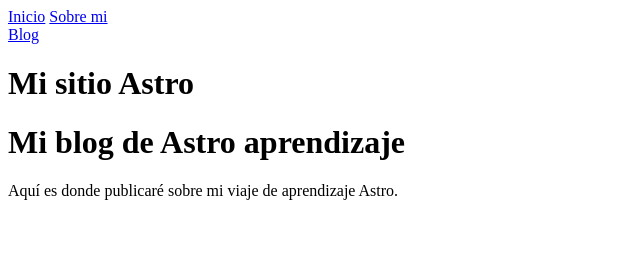
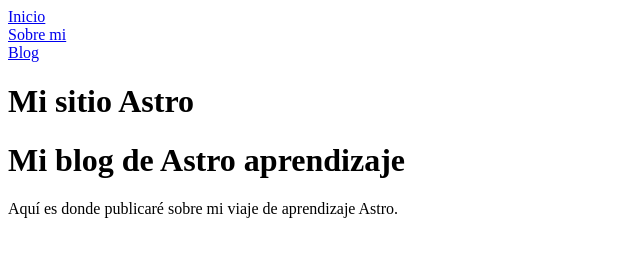
Before and after one commit to informatica3drc-sys/Daniel_Astro, an Astro site: page /blog in a window 1280 px wide. Shown: the whole page, without its empty margins (0-640 px from the left). Built offline with nearby package versions, Linux system fonts and the light colour scheme; Astro itself is replaced by a stand-in of ours.

Commit message:
Se agrego una tercara página, y modificacionesen la barra de navegación

```diff
--- a/src/pages/blog.astro
+++ b/src/pages/blog.astro
@@ -11,7 +11,7 @@
 		<title>Astro</title>
 	</head>
 	<body>
-        <a href="/">Inicio</a>
+        <a href="/">Inicio</a><br>
         <a href="/about/">Sobre mi</a><br>
         <a href="/blog/">Blog</a>
 
```
